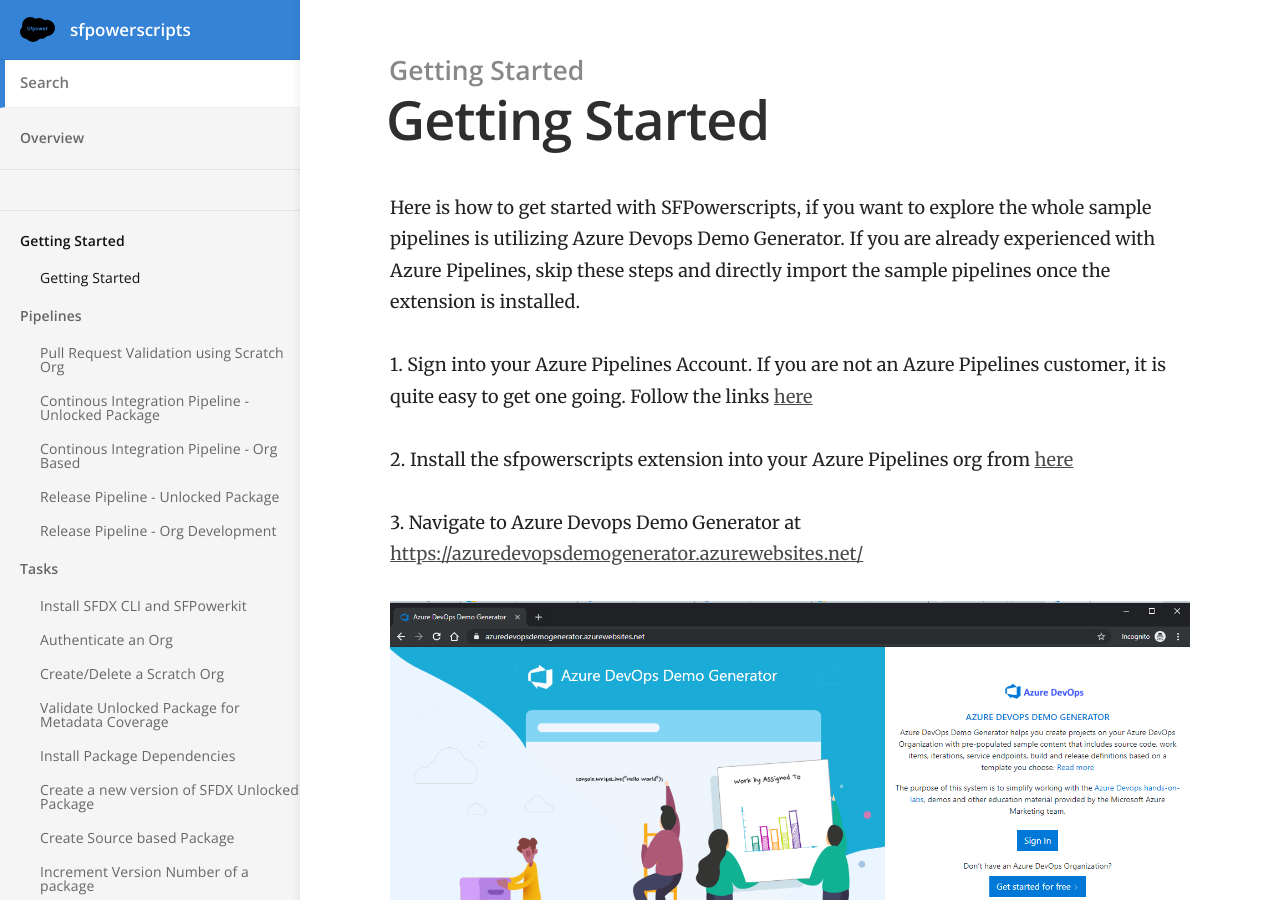
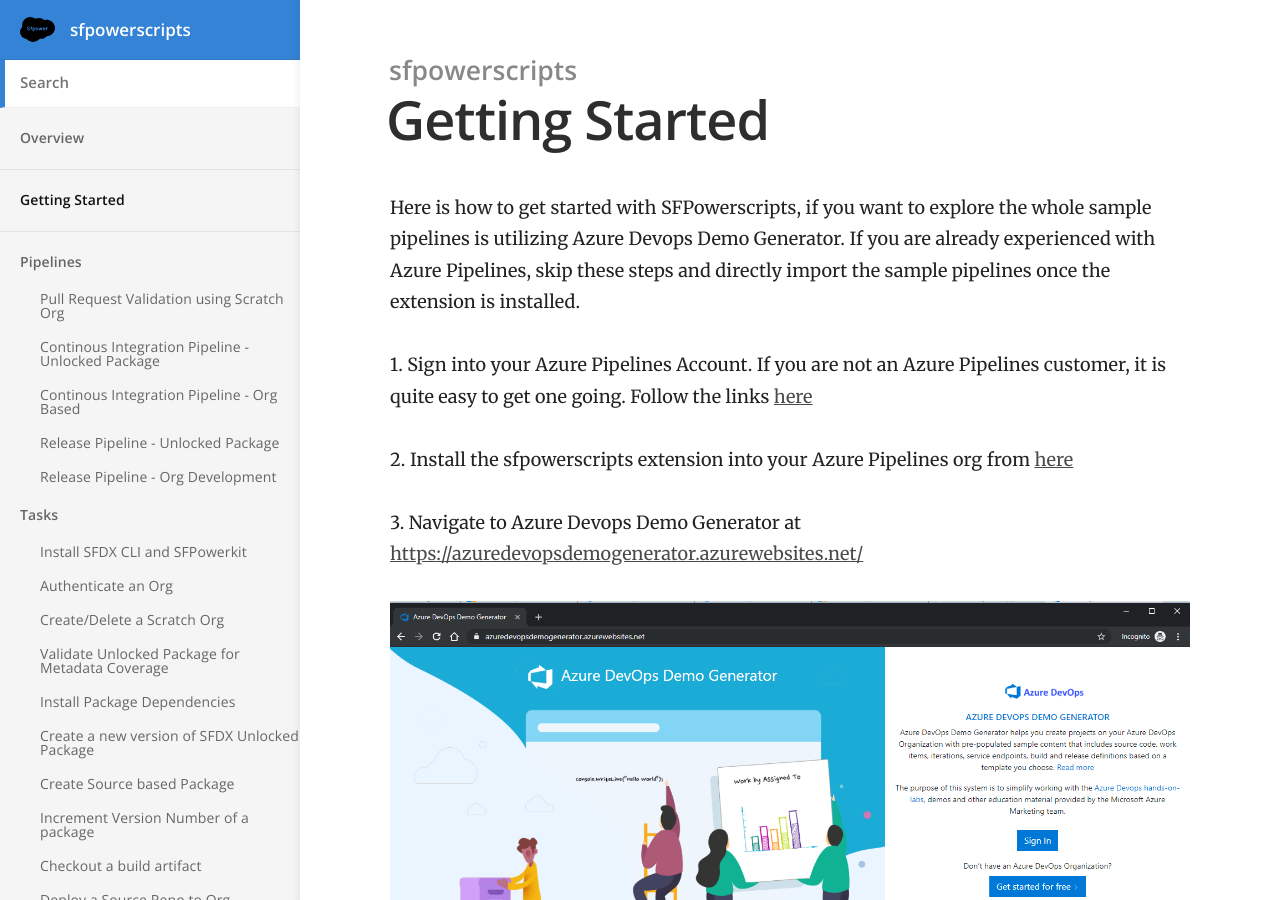
Before and after one commit to nbatterham/sfpowerscripts-doc, a Jekyll site: the page built from gettingstarted.md, in a window 1280 px wide and 900 px high. Built offline with Jekyll 4.4.1, drawn with Linux system fonts in a browser that asks for light colours.

Commit message:
Added getting strated to main root

```diff
--- a/_docs/GettingStarted/Gettign Started.md
+++ b/gettingstarted.md
@@ -1,7 +1,5 @@
 ---
 title: Getting Started
-category: Getting Started
-order: 1
 ---
 
 Here is how to get started with SFPowerscripts, if you want to explore the whole sample pipelines is  utilizing Azure Devops Demo Generator. If you are already experienced with Azure Pipelines, skip these steps and directly import the sample pipelines once the extension is installed.
```
Also changed, not shown: gettingsstarted.md (deleted, +0 -7 lines).
